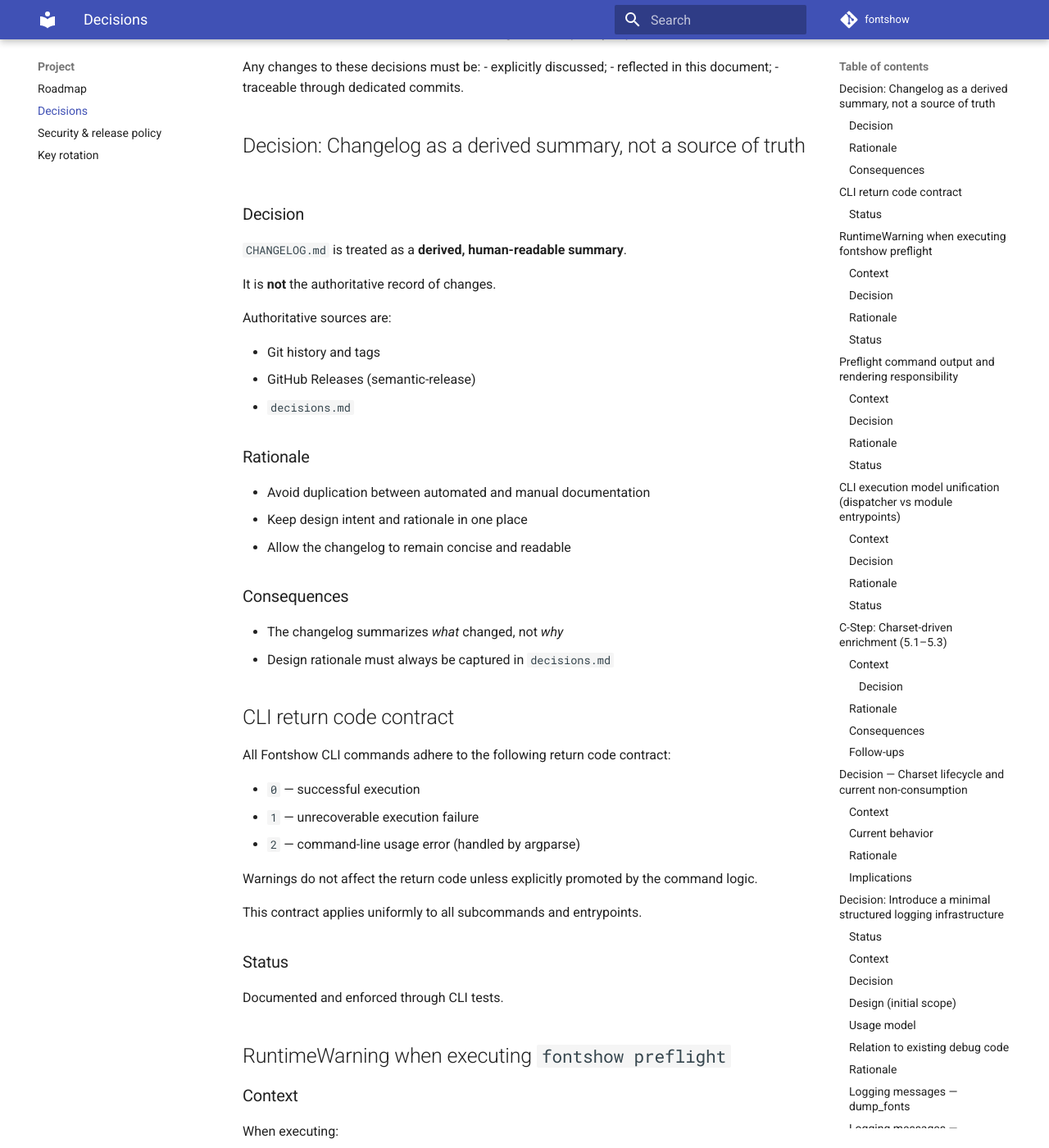
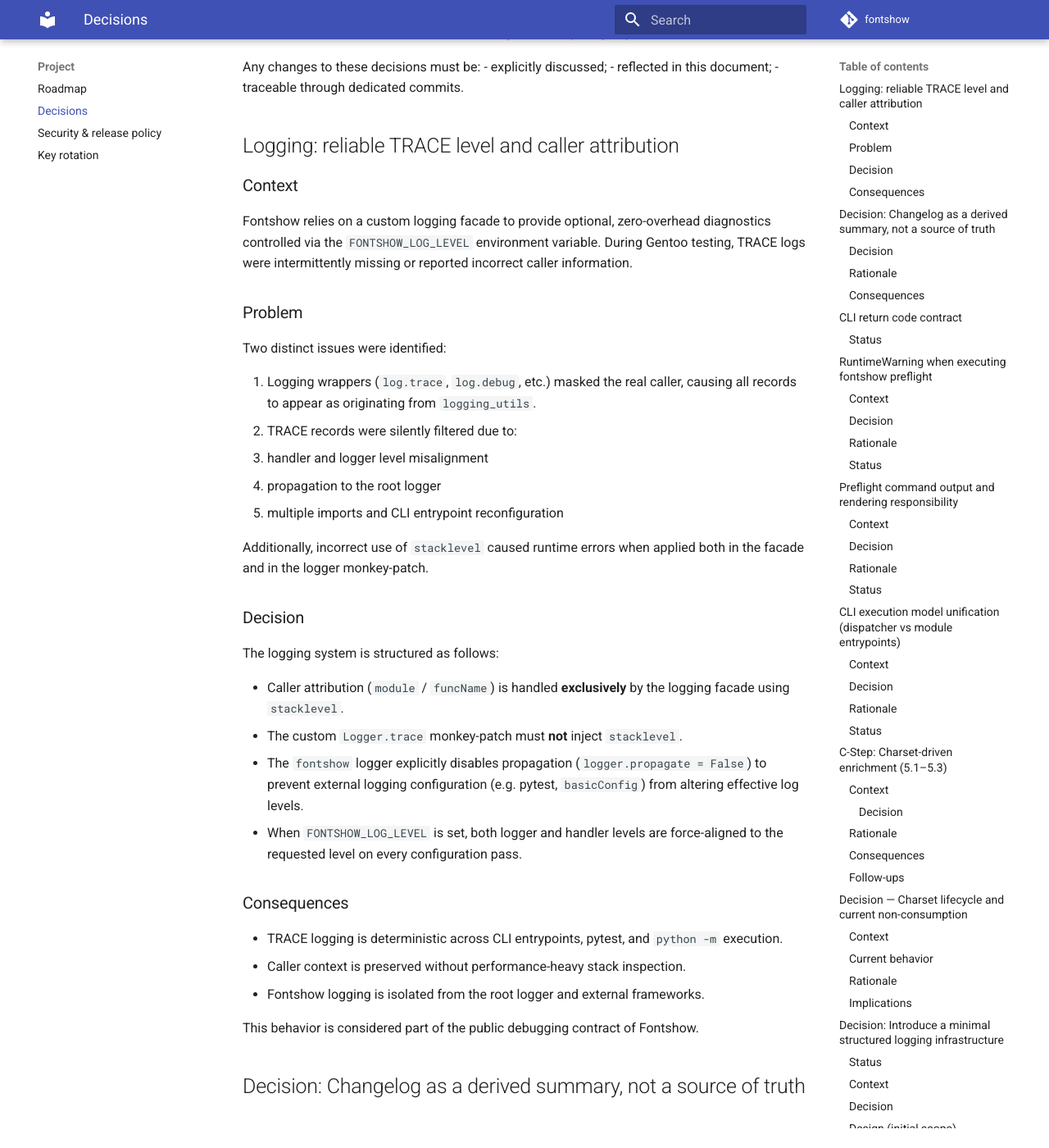
Before and after one commit to marco0560/Fontshow, an MkDocs documentation site: the page built from docs/decisions.md, in a window 1280 px wide and 1400 px high, scrolled down 402 px. Shown: the whole window at 82% size. Built offline with MkDocs 1.6.1 and Material for MkDocs 9.7.7, drawn with Linux system fonts in a browser that asks for light colours; comment, search, counter and statistics services are not loaded.

Commit message:
fix(core): make TRACE level deterministic and preserve caller context
- Fix TRACE logging by aligning logger and handler levels on every setup
- Disable log propagation to avoid interference from root logger configuration
- Ensure caller attribution via stacklevel is applied only in the facade
- Remove duplicate stacklevel injection causing runtime errors

```diff
--- a/docs/decisions.md
+++ b/docs/decisions.md
@@ -16,6 +16,51 @@
 - explicitly discussed;
 - reflected in this document;
 - traceable through dedicated commits.
+
+## Logging: reliable TRACE level and caller attribution
+
+### Context
+
+Fontshow relies on a custom logging facade to provide optional, zero-overhead
+diagnostics controlled via the `FONTSHOW_LOG_LEVEL` environment variable.
+During Gentoo testing, TRACE logs were intermittently missing or reported
+incorrect caller information.
+
+### Problem
+
+Two distinct issues were identified:
+
+1. Logging wrappers (`log.trace`, `log.debug`, etc.) masked the real caller,
+   causing all records to appear as originating from `logging_utils`.
+2. TRACE records were silently filtered due to:
+   - handler and logger level misalignment
+   - propagation to the root logger
+   - multiple imports and CLI entrypoint reconfiguration
+
+Additionally, incorrect use of `stacklevel` caused runtime errors when applied
+both in the facade and in the logger monkey-patch.
+
+### Decision
+
+The logging system is structured as follows:
+
+- Caller attribution (`module` / `funcName`) is handled **exclusively** by the
+  logging facade using `stacklevel`.
+- The custom `Logger.trace` monkey-patch must **not** inject `stacklevel`.
+- The `fontshow` logger explicitly disables propagation
+  (`logger.propagate = False`) to prevent external logging configuration
+  (e.g. pytest, `basicConfig`) from altering effective log levels.
+- When `FONTSHOW_LOG_LEVEL` is set, both logger and handler levels are
+  force-aligned to the requested level on every configuration pass.
+
+### Consequences
+
+- TRACE logging is deterministic across CLI entrypoints, pytest, and `python -m`
+  execution.
+- Caller context is preserved without performance-heavy stack inspection.
+- Fontshow logging is isolated from the root logger and external frameworks.
+
+This behavior is considered part of the public debugging contract of Fontshow.
 
 ## Decision: Changelog as a derived summary, not a source of truth
 
```
Also changed, not shown: 1 other file.
